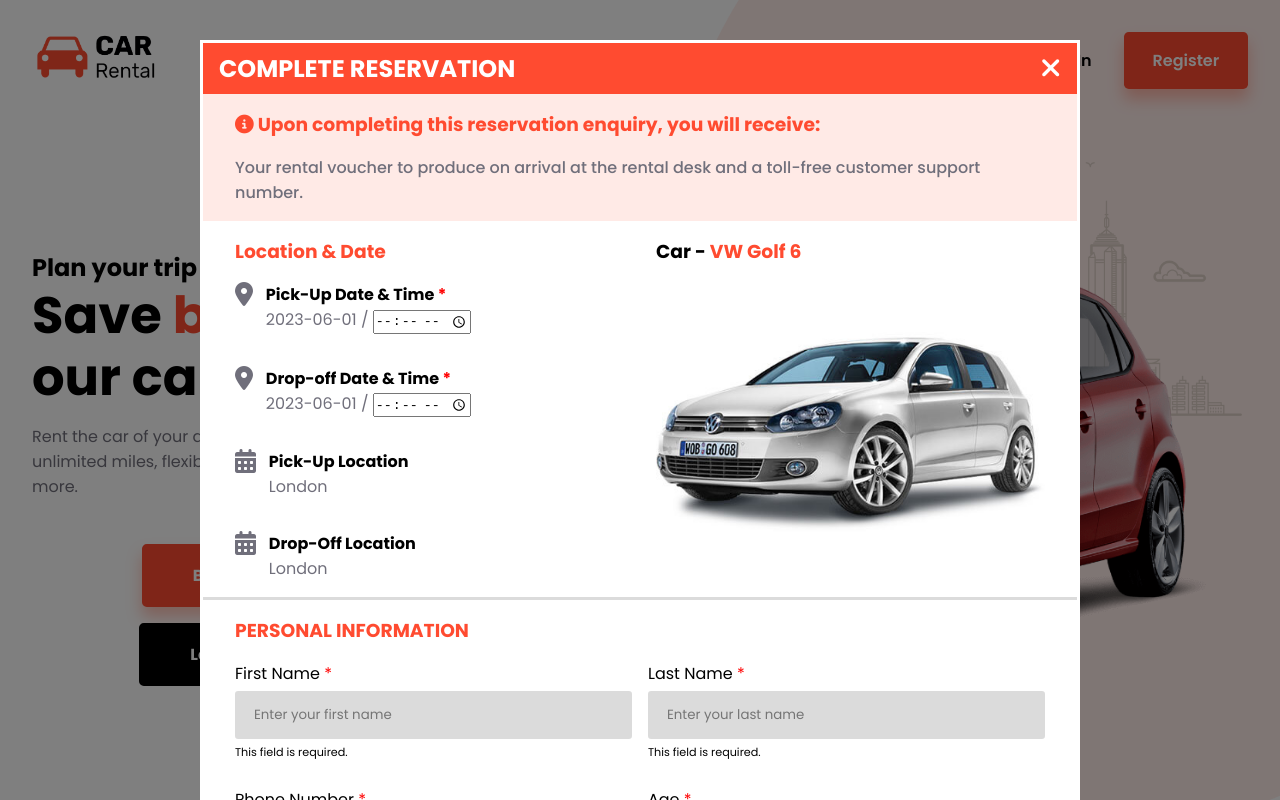
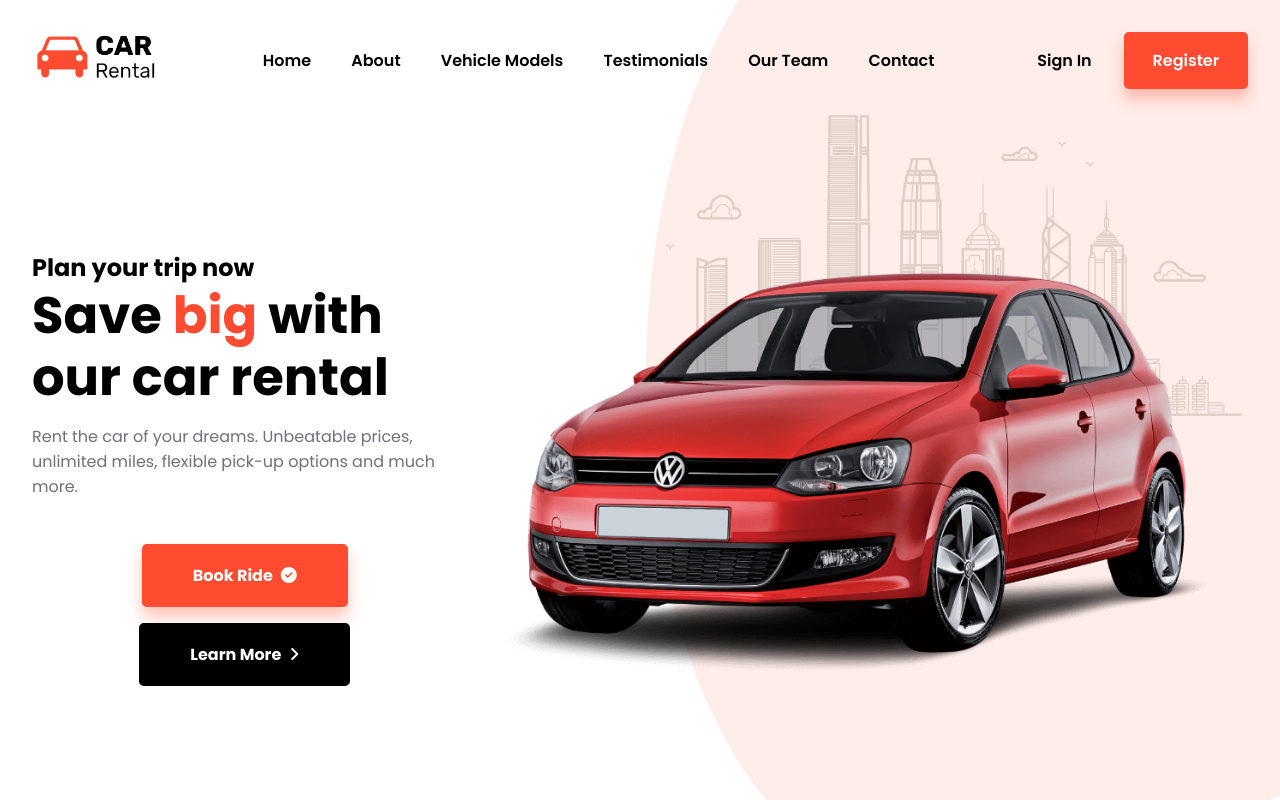
Before and after one commit to Yixin88/car-rental, a React (Create React App) app: page / in a window 1280 px wide. Shown: the top 800 px of the page. Built offline with nearby package versions, Linux system fonts and the light colour scheme.

Commit message:
popup details are now linked to the booking table info

```diff
--- a/src/components/Home_Page/Booking.js
+++ b/src/components/Home_Page/Booking.js
@@ -1,30 +1,41 @@
 import React, { useContext, useRef, useState } from 'react'
 import { CarPick } from '../../context/SelectedCarContext';
 import BookingPopUp from './BookingPopUp';
+import { BookingFormPopUp } from '../../context/Popup';
+import { FleetArray } from '../../context/FleetContext';
 
 export default function Booking() {
 
   const { carPicked } = useContext(CarPick);
+  const { setActivePopUp } = useContext(BookingFormPopUp);
+  const { cars } = useContext(FleetArray);
 
   const [ invalidActive, setInvalidIsActive ] = useState(false);
+  const [ carType, setCarType ] = useState();
+  const [ pickUpLocation, setPickUpLocation ] = useState();
+  const [ dropOffLocation, setDropOffLocation ] = useState();
+  const [ pickUpDate, setPickUpDate ] = useState();
+  const [ dropOffDate, setDropOffDate ] = useState();
+  const [ carImg, setCarImg ] = useState();
+
 
   const invalidContainer = useRef();
-  const carType = useRef();
-  const pickUpLocation = useRef();
-  const dropOffLocation = useRef();
-  const pickUpDate = useRef();
-  const dropOffDate = useRef();
+
 
   function closeInvalidContainer() {
     setInvalidIsActive(false);
   }
 
   function checkField(e) {
-      if (carType.current.value === "" || pickUpLocation.current.value === "" ||dropOffLocation.current.value === "" || pickUpDate.current.value === "" || dropOffDate.current.value === "") {
+      if (!carType || !pickUpLocation|| !dropOffLocation|| !pickUpDate || !dropOffDate ) {
         e.preventDefault()
-        setInvalidIsActive('true');
+        setInvalidIsActive(true);
+        return
     }
+    e.preventDefault();
+    setActivePopUp(true);
   }
+
 
   return (
     <section className='booking-section' id='booking-section'>
@@ -40,7 +51,11 @@ export default function Booking() {
                         <i className='fa-solid fa-car'></i>
                         <label htmlFor='carType'>Select Your Car Type <b>*</b></label>
                     </div>
-                    <select ref={carType} name="" id="carType" value={carPicked} required >
+                    <select name="" id="carType" value={carPicked}
+                    onChange={(e) => {
+                        setCarType(e.target.value);
+                        setCarImg(cars.filter(item => item.name === e.target.value)[0].image)}
+                    } required >
                         <option value="">Select your car type</option>
                         <option value="Audi A1 S-Line">Audi A1 S-Line</option>
                         <option value="VW Golf 6">VW Golf 6</option>
@@ -55,7 +70,7 @@ export default function Booking() {
                         <i className='fa-solid fa-location-dot'></i>
                         <label htmlFor='pickUpLocation'>Pick-Up <b>*</b></label>
                     </div>
-                    <select ref={pickUpLocation} name="" id="pickUpLocation" required>
+                    <select  name="" id="pickUpLocation" onChange={(e) => setPickUpLocation(e.target.value)} required>
                         <option value="">Select Pick Up Location</option>
                         <option value="London">London</option>
                         <option value="Manchester">Manchester</option>
@@ -70,7 +85,7 @@ export default function Booking() {
                         <i className='fa-solid fa-location-dot'></i>
                         <label htmlFor='dropOffLocation'>Drop-Off <b>*</b></label>
                     </div>
-                    <select ref={dropOffLocation} name="" id="dropOffLocation" required>
+                    <select name="" id="dropOffLocation" onChange={(e) => setDropOffLocation(e.target.value)} required>
                         <option value="">Select Drop Up Location</option>
                         <option value="London">London</option>
                         <option value="Manchester">Manchester</option>
@@ -85,19 +100,20 @@ export default function Booking() {
                         <i className='fa-regular fa-calendar-days '></i>
                         <label htmlFor='pickUpDate'>Pick-Up <b>*</b></label>
                     </div>
-                    <input ref={pickUpDate} type="date" id='pickUpDate' required/>
+                    <input type="date" id='pickUpDate' onChange={(e) => setPickUpDate(e.target.value)} required/>
                 </div>
                 <div className='bookingForm__element'>
                     <div>
                         <i className='fa-regular fa-calendar-days '></i>
                         <label htmlFor='dropOffDate'>Drop-Off <b>*</b></label>
                     </div>
-                    <input ref={dropOffDate} type="date" id='dropOffDate' required/>
+                    <input type="date" id='dropOffDate' onChange={(e) => setDropOffDate(e.target.value)} required/>
                 </div>
                 <button onClick={checkField} type='submit'>Search</button>
             </form>
         </div>
-        <BookingPopUp />
+
+        <BookingPopUp pickUpDate={pickUpDate} dropOffDate={dropOffDate} pickupLocation={pickUpLocation} dropOffLocation={dropOffLocation} carName={carType} carImg={carImg}/>
     </section>
   )
 }
--- a/src/components/Home_Page/BookingPopUp.js
+++ b/src/components/Home_Page/BookingPopUp.js
@@ -1,14 +1,17 @@
-import React from 'react'
-import car from '../../images/cars-big/golf6.jpg'
+import React, { useContext } from 'react'
+import { BookingFormPopUp } from '../../context/Popup'
 
-export default function BookingPopUp() {
+export default function BookingPopUp({ pickUpDate, dropOffDate, pickupLocation, dropOffLocation, carName, carImg }) {
+
+  const { activePopUp, setActivePopUp } = useContext(BookingFormPopUp);
+
   return (
     <div className='booking-popup'>
-      <div className='booking-popup__overlay'></div>
-      <div className='booking-popup__container'>
+      <div className={`booking-popup__overlay ${activePopUp && 'active'}`} onClick={() => {setActivePopUp(false)}}></div>
+      <div className={`booking-popup__container ${activePopUp && 'active'}`}>
         <div className='booking-popup__container__header'>
           <h2>COMPLETE RESERVATION</h2>
-          <i className='fa-solid fa-xmark'></i>
+          <i className='fa-solid fa-xmark' onClick={() => setActivePopUp(false)}></i>
         </div>
         <div className='content'>
           <div className='booking-popup__container__info'>
@@ -23,35 +26,35 @@ export default function BookingPopUp() {
                   <i className='fa-solid fa-location-dot'></i>
                   <div>
                     <h4 className='test'>Pick-Up Date & Time <span className='asterisk'>*</span></h4>
-                    <span className='date'>2023-06-01 / <input type="time" required/></span>
+                    <span className='date'>{pickUpDate} / <input type="time" required/></span>
                   </div>
                 </div>
                 <div>
                   <i className='fa-solid fa-location-dot'></i>
                   <div>
                     <h4>Drop-off Date & Time <span className='asterisk'>*</span></h4>
-                    <span className='date'>2023-06-01 / <input type="time" required/></span>
+                    <span className='date'>{dropOffDate} / <input type="time" required/></span>
                   </div>
                 </div>
                 <div>
                   <i className='fa-solid fa-calendar-days'></i>
                   <div>
                     <h4>Pick-Up Location</h4>
-                    <span className='location'>London</span>
+                    <span className='location'>{pickupLocation}</span>
                   </div>
                 </div>
                 <div>
                   <i className='fa-solid fa-calendar-days'></i>
                   <div>
                     <h4>Drop-Off Location</h4>
-                    <span className='location'>London</span>
+                    <span className='location'>{dropOffLocation}</span>
                   </div>
                 </div>
               </div>
             </div>
             <div className='booking-popup__container__details__right'>
-              <h3>Car - <span>VW Golf 6</span></h3>
-              <img src={car} alt="" />
+              <h3>Car - <span>{carName}</span></h3>
+              <img src={carImg} alt={carName} />
             </div>
           </div>
 
--- /dev/null
+++ b/src/context/Popup.js
@@ -0,0 +1,13 @@
+import React, { createContext, useState } from 'react'
+
+export const BookingFormPopUp = createContext();
+
+export default function Popup({ children }) {
+
+  const [ activePopUp, setActivePopUp ] = useState(false);
+  return (
+    <BookingFormPopUp.Provider value={{activePopUp, setActivePopUp}}>
+      {children}
+    </BookingFormPopUp.Provider>
+  )
+}
--- a/src/index.js
+++ b/src/index.js
@@ -4,14 +4,17 @@ import './dist/css/main.css';
 import App from './App';
 import FleetContext from './context/FleetContext';
 import SelectedCarContext from './context/SelectedCarContext';
+import Popup from './context/Popup';
 
 const root = ReactDOM.createRoot(document.getElementById('root'));
 root.render(
   <React.StrictMode>
-    <FleetContext>
-      <SelectedCarContext>
-        <App />
-      </SelectedCarContext>
-    </FleetContext>
+    <Popup>
+      <FleetContext>
+        <SelectedCarContext>
+            <App />
+        </SelectedCarContext>
+      </FleetContext>
+    </Popup>
   </React.StrictMode>
 );
--- a/src/styles/main.scss
+++ b/src/styles/main.scss
@@ -442,7 +442,8 @@ header {
 
     &__overlay {
         position: fixed;
-        // display: none;
+        visibility: hidden;
+        opacity: 0;
         width: 100%;
         height: 100%;
         top: 0;
@@ -451,6 +452,12 @@ header {
         bottom: 0;
         background-color: rgba(0,0,0,0.5);
         z-index: 10;
+        transition: .2s ease-in-out;
+
+        &.active {
+            visibility: visible;
+            opacity: 1;
+        }
     }
 
     &__container {
@@ -459,7 +466,7 @@ header {
         border: white solid;
         top: 55%;
         height: 100vh;
-        transform: translate(-50%, -50%);
+        transform: translate(-50%, 50%);
         left: 50%;
         width: 100%;
         max-width: 55rem;
@@ -467,6 +474,13 @@ header {
         display: flex;
         flex-direction: column;
         overflow: scroll;
+        transition: .5s ease-in-out;
+        visibility: hidden;
+
+        &.active {
+            visibility: visible;
+            transform: translate(-50%, -50%);
+        }
 
         .content {
             overflow: scroll;
```
Also changed, not shown: src/dist/css/main.css, 1 other file (tests, documents, lock files or other folders).
